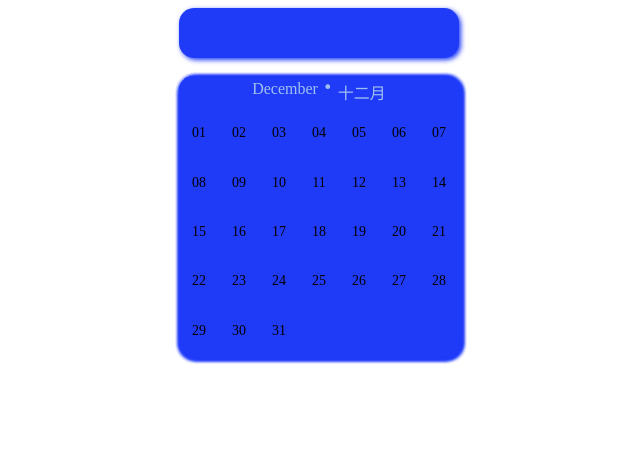
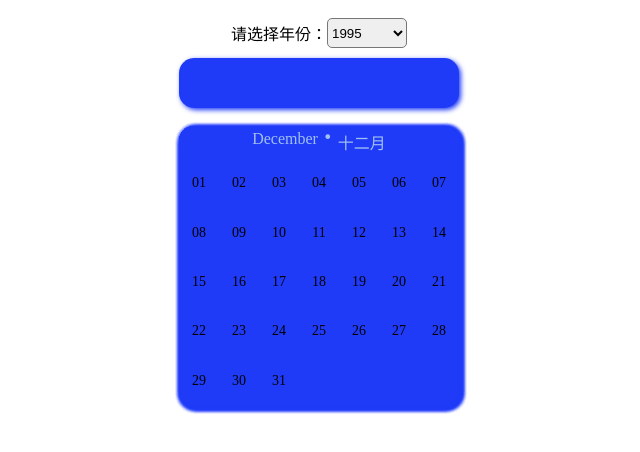
Before and after one commit to wangxv/gitconflictTest, a Vue app in the folder mycode/my-project/: page /#/goodsConfig/Item4 in a window 1280 px wide. Shown: the top 452 px of the page, without its empty margins (321-961 px from the left). Built offline with nearby package versions, Linux system fonts and the light colour scheme.

Commit message:
-w完善时间组件

```diff
--- a/mycode/my-project/src/common/config/dateSelector.js
+++ b/mycode/my-project/src/common/config/dateSelector.js
@@ -1,6 +1,6 @@
-export default getMonthDay
 
-function getMonthDay(){
+
+export  function getMonthDay(){
   return [
     {
       'id':'January',
@@ -105,3 +105,11 @@ function getMonthDay(){
 
   ]
 }
+
+export function getYears(minyear,maxyear){
+  let _year = [];
+ for(let i= minyear;i<=maxyear;i++){
+    _year.push(i)
+ }
+ return _year;
+}
--- a/mycode/my-project/src/common/dateSelector.vue
+++ b/mycode/my-project/src/common/dateSelector.vue
@@ -2,6 +2,14 @@
   <div class="_wrap">
     <div class="item-input">
       <!-- <slot name="content"></slot> -->
+      <div class="select-year">
+        <span>请选择年份：</span>
+        <span>
+          <select @change="selectYear"  v-model="selectyear">
+            <option v-for="(year,yindex) in years" :key="yindex" :value="year" >{{year}}</option>
+          </select>
+        </span>
+      </div>
       <div><input class="_input" type="text" v-model="curTime"></div>
       <div class="_content">
         <ul v-for="(month,mindex) in data" :key="mindex">
@@ -19,7 +27,7 @@
    </div>
 </template>
 <script>
-import getMonthDay from './config/dateSelector'
+import {getMonthDay,getYears} from './config/dateSelector'
 // function date(year,month){
 //   let _date = new Date();
 //   let _year = year || _date.getFullYear();
@@ -32,11 +40,22 @@ export default {
     return {
       wtime: "",
       data:getMonthDay(),
-      curTime:null
-
+      years:getYears(1995,2020),
+      curTime:null,
+      selectyear:1995,
     }
   },
+  created(){
+
+  },
   methods:{
+    selectYear(){
+       let year = this.selectyear
+      //闰年2月29天
+      if(this.judgYear(year)){
+        this.data[1].day.push('29');
+      }
+    },
     PagTurning(index) {
       let _index = index;
       if(_index == 12){
@@ -49,8 +68,18 @@ export default {
       })
     },
     selectDay(month,item){
-      let str = month.index +'月'+ item+'日'
+      let str =this.selectyear+'年'+ month.index +'月'+ item+'日'
       this.curTime = str;
+    },
+    judgYear(year){
+      //判断闰年，可以整除4，（并且可以整出100但不可以整除400的不为闰年）
+       if(year%4 ==0){
+      if(year%100==0 && year%400 !=0){
+        return false;
+      }
+        return true;
+      }
+      return false;
     }
   }
 }
@@ -63,6 +92,20 @@ export default {
   padding:0;
   margin:0;
   /* box-sizing:border-box; */
+}
+.select-year{
+  display:flex;
+  flex-direction: row;
+  justify-content:center;
+  align-items:center;
+  width:280px;
+  height:50px;
+}
+.select-year select{
+  width:80px;
+  height:30px;
+  border-radius: 5px;
+
 }
 .item-input{
   display:flex;
```
